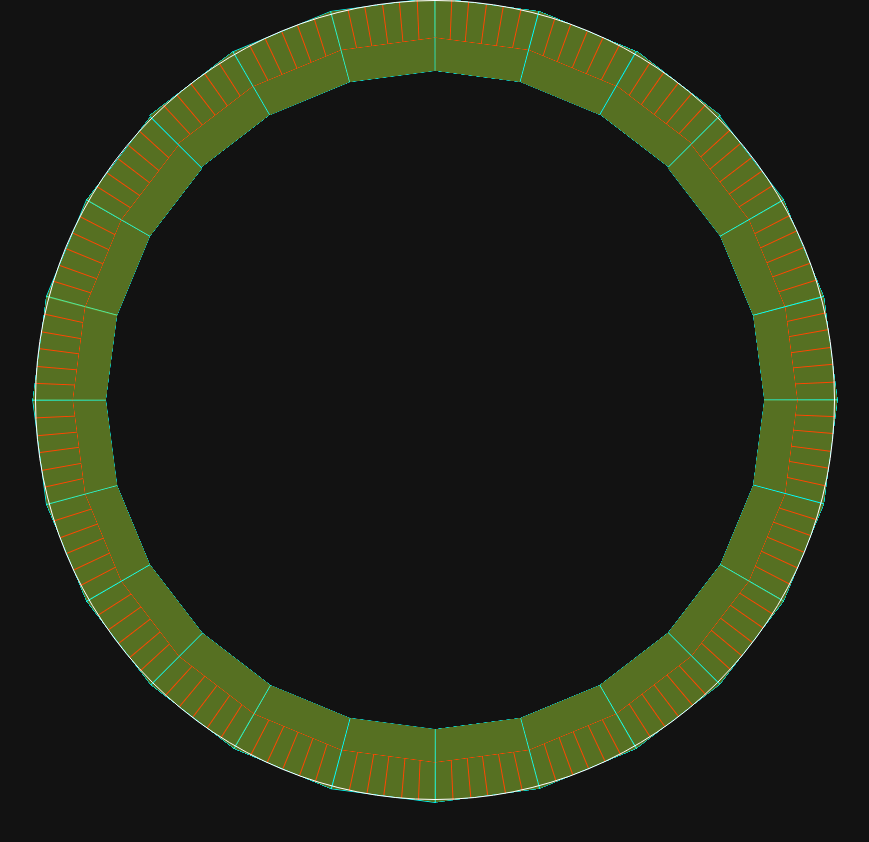
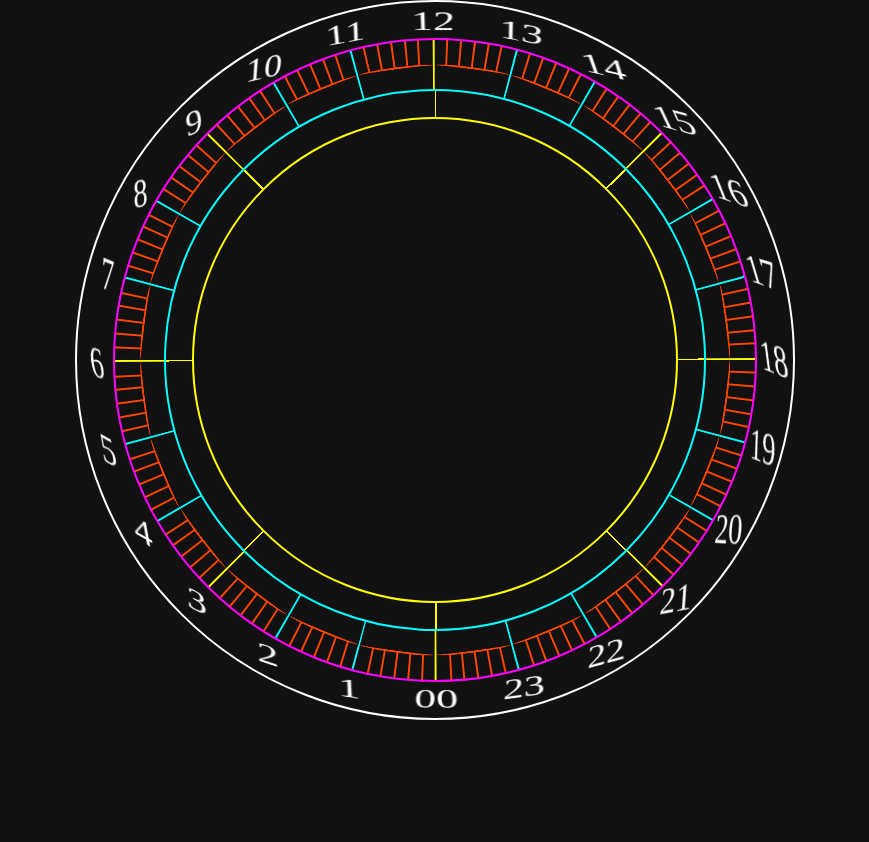
Before and after one commit to uni-parse/plan, a website built with Vite: page index.html in a window 1280 px wide. Shown: the whole page, without its empty margins (205-1074 px from the left). After the commit the page ends 800 px from the top, so only its background shows below. Built offline with nearby package versions, Linux system fonts and the light colour scheme; some packages are replaced by stand-ins of ours.

Commit message:
complite all circles

```diff
--- a/src/main.js
+++ b/src/main.js
@@ -3,27 +3,45 @@ const main = document.createElement('main'),
   circle = document.createElement('div'),
   threeHours = document.createElement('div'),
   hour = document.createElement('div'),
-  tenMinute = document.createElement('div')
+  singleHour = document.createElement('div'),
+  hoursCircle = document.createElement('div'),
+  threeHoursCircle = document.createElement('div'),
+  tenMinute = document.createElement('div'),
+  centerCircle = document.createElement('div')
   ;
 
 for (let i = 1; i <= 6; i++) {
   const min = tenMinute.cloneNode(true)
-  min.setAttribute('class', `minute nth${i}`)
+  min.setAttribute('class', `minute minute${i}`)
   hour.appendChild(min)
 }
 
 for (let i = 1; i <= 24; i++) {
-  const h = hour.cloneNode(true)
-  h.setAttribute('class', `hour nth${i}`)
-  circle.appendChild(h)
+  const h = hour.cloneNode(true),
+    localSingleHour = singleHour.cloneNode(true);
+  localSingleHour.id = `h${i}`
+  localSingleHour.setAttribute('class', 'singleHour')
+  h.appendChild(localSingleHour)
+  h.setAttribute('class', `hour hour${i}`)
+  h.setAttribute('data-hour', i == 24 ? '00' : i)
+  hoursCircle.appendChild(h)
 }
 for (let i = 1; i <= 8; i++) {
   const three = threeHours.cloneNode(true)
-  three.setAttribute('class', `threeHours nth${i}`)
-  circle.appendChild(three)
+  three.setAttribute('class', `threeHours threeHours${i}`)
+  threeHoursCircle.appendChild(three)
 }
+
+hoursCircle.id = 'hoursCircle'
+threeHoursCircle.id = 'threeHoursCircle'
+circle.appendChild(hoursCircle)
+circle.appendChild(threeHoursCircle)
+
 //const hours = circle.querySelectorAll('.hour')
 //hours.forEach((hour, i) => hour.id = `h${i + 1}`)
+
+centerCircle.id = 'centerCircle'
+circle.appendChild(centerCircle)
 
 circle.id = 'circle'
 main.appendChild(circle)
--- a/src/sass/_circle.scss
+++ b/src/sass/_circle.scss
@@ -2,224 +2,367 @@
 @use 'utilities' as *;
 @use 'sass:color';
 
-$size: 100vmin;
-
+$size: 90vmin;
+//$border-radius:thin;
+$border-size: 0.3/100 * $size;
+$backgroundColor: #111;
 #circle {
+  background: $backgroundColor;
   display: inline-block;
   @include space(0);
   position: relative;
+  border: solid $border-size;
+  //border-radius: 50% 50% 30% 30%/ 40% 40% 70% 70%;
+  border-radius: 50%;
+  @include size($size);
+}
+#centerCircle {
+  border: solid yellow $border-size;
+  border-radius: 50%;
+  display: inline-block;
+  @include size(68%);
+  position: absolute;
+  $offset: 16%;
+  top: $offset;
+  left: $offset;
+  background: $backgroundColor;
+}
+#threeHoursCircle {
+  @include size(75.7%);
+  display: inline-block;
+  position: absolute;
+  $offset: 12.15%;
+  top: $offset;
+  left: $offset;
+  perspective: 0.8 * $size;
   perspective-origin: 50%;
   transform-style: preserve-3d;
-  border: solid thin;
-  //border-radius: 50% 50% 30% 30%/ 40% 40% 70% 70%;
+  //background: $backgroundColor;
+  border: cyan solid $border-size;
+  border-radius: 50%;
+  overflow: clip;
+}
+.threeHours {
+  border-left: yellow solid $border-size;
+  border-right: none;
+  //background: color.adjust(yellowgreen, $alpha: -0.7);
+  display: inline-block;
+  position: absolute;
+  transform-style: preserve-3d;
+  transform-origin: 50% 0;
+
+  //sideLength= 2r * sin(π/numberGon)        circle & poligon
+  $width: 2 * 50% * math.sin(math.$pi / 8);
+  $width: $width + 9/100 * $width;
+  $height: 30%;
+  @include size($width, $height);
+  $rotateX: rotateX(-90deg);
+  &.threeHours1 {
+    transform: rotateZ(202.5deg) $rotateX;
+    bottom: -0.873 * $height;
+    right: 48.1%;
+  }
+  &.threeHours2 {
+    transform: rotateZ(247.5deg) $rotateX;
+    bottom: 0.5%;
+    left: -17.4%;
+  }
+  &.threeHours3 {
+    transform: rotateZ(-67.5deg) $rotateX;
+    top: 31.045%;
+    left: -17.5%;
+  }
+  &.threeHours4 {
+    transform: rotateZ(-22.5deg) $rotateX;
+    top: 3.7%;
+    left: 9.6%;
+  }
+  &.threeHours5 {
+    transform: rotateZ(22.5deg) $rotateX;
+    top: 3.5%;
+    right: 10%;
+  }
+  &.threeHours6 {
+    transform: rotateZ(67.5deg) $rotateX;
+    top: 30.61%;
+    right: -17.2%;
+  }
+  &.threeHours7 {
+    transform: rotateZ(112.5deg) $rotateX;
+    bottom: 0.99%;
+    right: -17.4%;
+  }
+  &.threeHours8 {
+    transform: rotateZ(157.5deg) $rotateX;
+    bottom: -0.876 * $height;
+    left: 48.6%;
+  }
+}
+#hoursCircle {
+  @include size(90%);
+  display: inline-block;
+  position: absolute;
+  $offset: 5%;
+  top: $offset;
+  left: $offset;
+  perspective: 0.8 * $size;
+  perspective-origin: 50%;
+  transform-style: preserve-3d;
+  //background-color: green;
+  border: magenta solid$border-size;
   border-radius: 50%;
   //overflow: clip;
-  @include size($size);
-  perspective: 0.8 * $size;
-}
-.threeHours {
-  //border: yellow solid thin;
-  display: none;
-  position: absolute;
-  //perspective-origin:50%;
-  //perspective: none;
-  transform-style: preserve-3d;
-  transform-origin: center 0 0;
-  height: 20%;
-  width: calc(2 * 50% * math.$pi / 8);
-  $horizontal1: 12.25%; //done
-  $vertical1: -12.5%;
-  $vertical11: 7.5%;
-  $horizontal2: -11.8%;
-  $vertical2: 24.2%;
-  $vertical22: 14.2%;
-  $rotateX: rotateX(-90deg);
-  &.nth1 {
-    transform: rotateZ(202.5deg) $rotateX;
-    bottom: $vertical1;
-    left: $horizontal1;
-  }
-  &.nth2 {
-    transform: rotateZ(247.5deg) $rotateX;
-    bottom: $vertical22;
-    left: $horizontal2;
-  }
-  &.nth3 {
-    transform: rotateZ(-67.5deg) $rotateX;
-    top: $vertical2;
-    left: $horizontal2;
-  }
-  &.nth4 {
-    transform: rotateZ(-22.5deg) $rotateX;
-    top: $vertical11;
-    left: $horizontal1;
-  }
-  &.nth5 {
-    transform: rotateZ(22.5deg) $rotateX;
-    top: $vertical11;
-    right: $horizontal1;
-  }
-  &.nth6 {
-    transform: rotateZ(67.5deg) $rotateX;
-    top: $vertical2;
-    right: $horizontal2;
-  }
-  &.nth7 {
-    transform: rotateZ(112.5deg) $rotateX;
-    bottom: $vertical22;
-    right: $horizontal2;
-  }
-  &.nth8 {
-    transform: rotateZ(157.5deg) $rotateX;
-    bottom: $vertical1;
-    right: $horizontal1;
-  }
 }
 .hour {
-  border: cyan solid thin;
+  border-right: cyan solid $border-size;
   border-left: none;
-  background: color.adjust(yellowgreen, $alpha: -0.5);
+  $border-radius: 100% 10%;
+  border-top-left-radius: $border-radius;
+  border-top-right-radius: $border-radius;
+  //background: color.adjust(yellowgreen, $alpha: -0.5);
   display: inline-block;
   transform-origin: 50% 0;
   position: absolute;
+  //overflow: clip;
   //sideLength= 2r * sin(π/numberGon)        circle & poligon
   $hourW: 2 * 50% * math.sin(math.$pi / 24);
   $hourW: $hourW + 2 / 100 * $hourW;
   $hourH: 18%; //25%
   @include size($hourW, $hourH);
   $rotateX: rotateX(-90deg);
-  &.nth1 {
+  &:nth-child(3n) {
+    border-right: yellow solid $border-size;
+  }
+  $font-size: 6/100 * $size;
+  &::after {
+    content: attr(data-hour);
+    font-size: $font-size;
+    position: absolute;
+    transform-origin: 50%;
+    bottom: 102%;
+    right: -0.5 * $font-size;
+    display: inline-block;
+    //border: solid cyan $border-size;
+  }
+  &:nth-child(1n):nth-child(-1n + 9):after {
+    right: -0.25 * $font-size;
+  }
+  $label-transforms: rotateZ(13deg) rotateX(0deg) skewX(13deg);
+  &.hour1 {
     bottom: -0.98 * $hourH;
     right: 49.9%;
     transform: rotateZ(187.5deg) $rotateX;
+    &::after {
+      transform: rotateZ(170deg) $label-transforms;
+    }
   }
-  &.nth2 {
+  &.hour2 {
     bottom: -0.79 * $hourH;
     left: 50% - 1.94 * $hourW;
     transform: rotateZ(202.5deg) $rotateX;
+    &::after {
+      transform: rotateZ(160deg) $label-transforms;
+    }
   }
-  &.nth3 {
+  &.hour3 {
     bottom: -0.43 * $hourH;
     left: 50% - 2.79 * $hourW;
     transform: rotateZ(217.5deg) $rotateX;
+    &::after {
+      transform: rotateZ(150deg) $label-transforms;
+    }
   }
-  &.nth4 {
+  &.hour4 {
     bottom: 0.085 * $hourH;
     left: 50% - 3.485 * $hourW;
     transform: rotateZ(232.5deg) $rotateX;
+    &::after {
+      transform: rotateZ(130deg) $label-transforms;
+    }
   }
-  &.nth5 {
+  &.hour5 {
     bottom: 12.8%;
     left: -0.215 * $hourW;
     transform: rotateZ(247.5deg) $rotateX;
+    &::after {
+      transform: rotateZ(110deg) $label-transforms;
+    }
   }
 
-  &.nth6 {
+  &.hour6 {
     top: 49.9% + 0.5 * $hourW;
     left: -0.47 * $hourW;
     transform: rotateZ(262.5deg) $rotateX;
+    &::after {
+      transform: rotateZ(90deg) $label-transforms;
+    }
   }
-  &.nth7 {
+  &.hour7 {
     bottom: 38.5%;
     left: -0.47 * $hourW;
     transform: rotateZ(277.5deg) $rotateX;
+    &::after {
+      transform: rotateZ(80deg) $label-transforms;
+    }
   }
 
-  &.nth8 {
+  &.hour8 {
     top: 30.9%;
     left: -0.216 * $hourW;
     transform: rotateZ(292.5deg) $rotateX;
+    &::after {
+      transform: rotateZ(50deg) $label-transforms;
+    }
   }
-  &.nth9 {
+  &.hour9 {
     top: 1.09 * $hourH;
     left: 50% - 3.485 * $hourW;
     transform: rotateZ(307.5deg) $rotateX;
+    &::after {
+      transform: rotateZ(30deg) $label-transforms;
+    }
   }
-  &.nth10 {
+  &.hour10 {
     top: 0.573 * $hourH;
     left: 50% - 2.795 * $hourW;
     transform: rotateZ(322.5deg) $rotateX;
+    &::after {
+      transform: rotateZ(25deg) $label-transforms;
+    }
   }
-  &.nth11 {
+  &.hour11 {
     top: 0.21 * $hourH;
     left: 50% - 1.942 * $hourW;
     transform: rotateZ(337.5deg) $rotateX;
+    &::after {
+      transform: rotateZ(7deg) $label-transforms;
+    }
   }
 
-  &.nth12 {
-    top: .02*$hourH;
+  &.hour12 {
+    top: 0.02 * $hourH;
     right: 49.9%;
     transform: rotateZ(352.5deg) $rotateX;
+    &::after {
+      transform: rotateZ(0deg) $label-transforms;
+    }
   }
-  &.nth13 {
-    top: .02*$hourH;
+  &.hour13 {
+    top: 0.02 * $hourH;
     left: 49.9%;
     transform: rotateZ(7.5deg) $rotateX;
+    &::after {
+      transform: rotateZ(-7deg) $label-transforms;
+    }
   }
 
-  &.nth14 {
+  &.hour14 {
     top: 0.21 * $hourH;
     right: 50% - 1.942 * $hourW;
     transform: rotateZ(22.5deg) $rotateX;
+    &::after {
+      transform: rotateZ(-30deg) $label-transforms;
+    }
   }
-  &.nth15 {
+  &.hour15 {
     top: 0.573 * $hourH;
     right: 50% - 2.795 * $hourW;
     transform: rotateZ(37.5deg) $rotateX;
+    &::after {
+      transform: rotateZ(-50deg) $label-transforms;
+    }
   }
-  &.nth16 {
+  &.hour16 {
     top: 1.09 * $hourH;
     right: 50% - 3.485 * $hourW;
     transform: rotateZ(52.5deg) $rotateX;
+    &::after {
+      transform: rotateZ(-65deg) $label-transforms;
+    }
   }
-  &.nth17 {
+  &.hour17 {
     top: 30.9%;
     right: -0.216 * $hourW;
     transform: rotateZ(67.5deg) $rotateX;
+    &::after {
+      transform: rotateZ(-80deg) $label-transforms;
+    }
   }
-  &.nth18 {
+  &.hour18 {
     bottom: 38.5%;
     right: -0.47 * $hourW;
     transform: rotateZ(82.5deg) $rotateX;
+    &::after {
+      transform: rotateZ(-90deg) $label-transforms;
+    }
   }
-  &.nth19 {
+  &.hour19 {
     top: 49.9% + 0.5 * $hourW;
     right: -0.47 * $hourW;
     transform: rotateZ(97.5deg) $rotateX;
+    &::after {
+      transform: rotateZ(-100deg) $label-transforms;
+    }
   }
-  &.nth20 {
+  &.hour20 {
     bottom: 12.8%;
     right: -0.215 * $hourW;
     transform: rotateZ(112.5deg) $rotateX;
+    &::after {
+      transform: rotateZ(-120deg) $label-transforms;
+    }
   }
-  &.nth21 {
+  &.hour21 {
     bottom: 0.085 * $hourH;
     right: 50% - 3.485 * $hourW;
     transform: rotateZ(127.5deg) $rotateX;
+    &::after {
+      transform: rotateZ(-140deg) $label-transforms;
+    }
   }
-  &.nth22 {
+  &.hour22 {
     bottom: -0.43 * $hourH;
     right: 50% - 2.79 * $hourW;
     transform: rotateZ(142.5deg) $rotateX;
+    &::after {
+      transform: rotateZ(-160deg) $label-transforms;
+    }
   }
-  &.nth23 {
+  &.hour23 {
     bottom: -0.79 * $hourH;
     right: 50% - 1.94 * $hourW;
     transform: rotateZ(157.5deg) $rotateX;
+    &::after {
+      transform: rotateZ(-170deg) $label-transforms;
+    }
   }
-  &.nth24 {
+  &.hour24 {
     bottom: -0.98 * $hourH;
     left: 49.9%;
     transform: rotateZ(172.5deg) $rotateX;
+    &::after {
+      transform: rotateZ(0deg) $label-transforms;
+    }
   }
 }
+.singleHour {
+  display: inline-block;
+  position: absolute;
+  bottom: 0;
+  right: 0;
+  @include size(98.75%, 57%);
+  background: $backgroundColor;
+  border-top: orangered solid (2 * $border-size);
+  $border-radius: 50% 10%;
+  border-top-left-radius: $border-radius;
+  border-top-right-radius: $border-radius;
+}
 .minute {
-  border-right: solid thin orangered;
-  border-bottom: solid thin orangered;
+  border-right: solid orangered $border-size;
   display: inline-block;
   width: calc(100% / 6);
   height: 50%;
-  &.nth6 {
+  &.minute6 {
     border-right: none;
   }
 }
```
